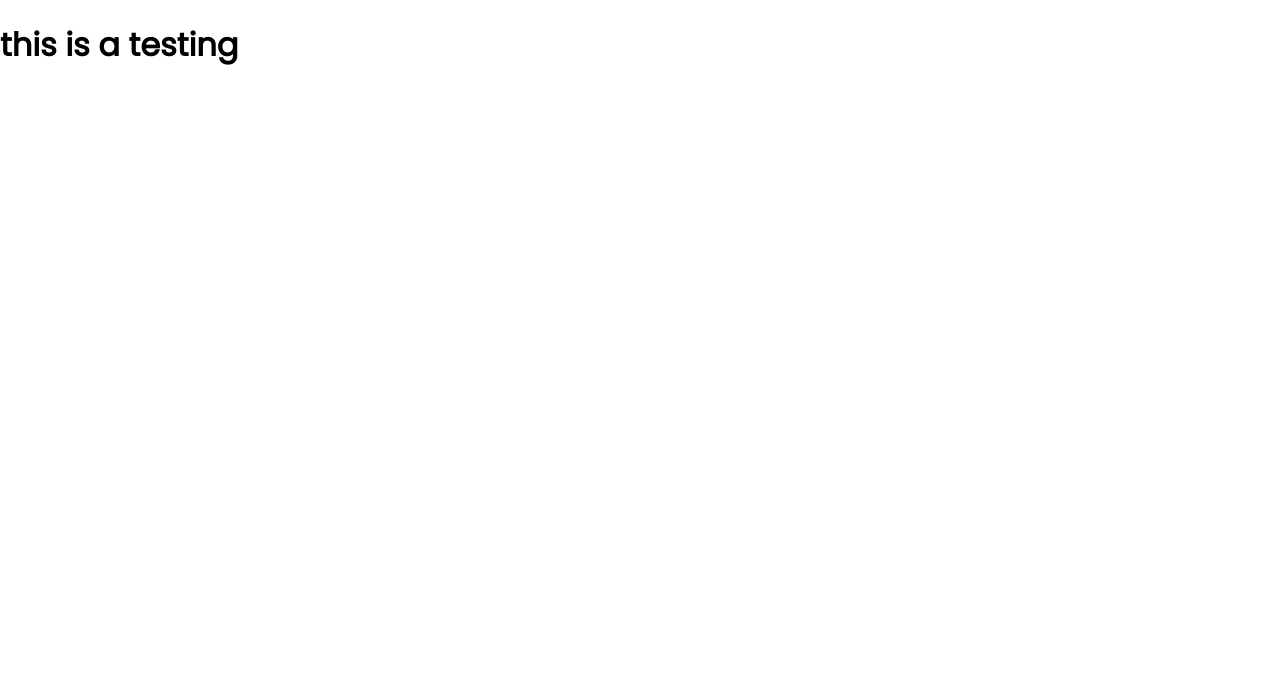
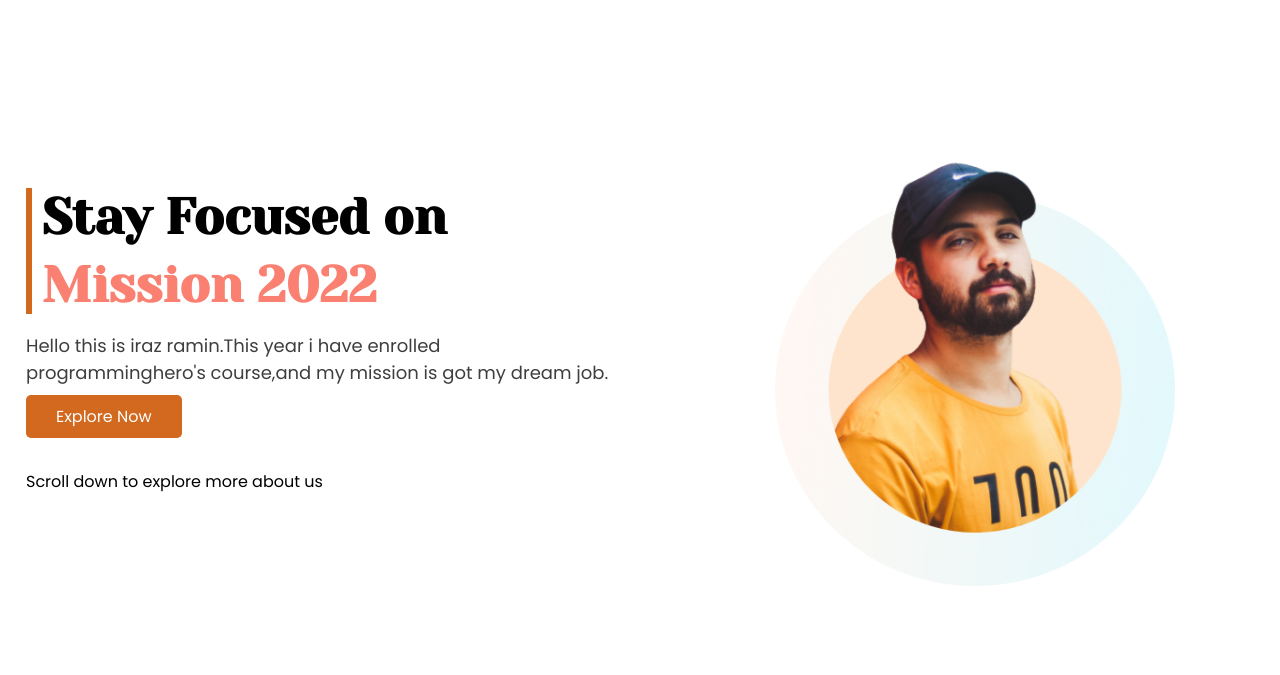
Before and after one commit to irazramin/mission-2022, a plain HTML site: page index.html in a window 1280 px wide. Drawn offline with Linux system fonts and the light colour scheme.

Commit message:
top header added

```diff
--- a/index.html
+++ b/index.html
@@ -14,6 +14,23 @@
     <link rel="stylesheet" href="style.css" />
   </head>
   <body>
-    <h1>this is a testing</h1>
+    <section class="top-header container">
+      <div class="half-width">
+        <div class="top-header-text">
+          <h1>Stay Focused on</h1>
+          <h1 class="highlight-text">Mission 2022</h1>
+        </div>
+        <p>
+          Hello this is iraz ramin.This year i have enrolled programminghero's
+          course,and my mission is got my dream job.
+        </p>
+        <a class="link-btn" href="#">Explore Now</a>
+        <br>
+        <small>Scroll down to explore more about us</small>
+      </div>
+      <div class="half-width">
+        <img src="img/person-2.png" alt="" />
+      </div>
+    </section>
   </body>
 </html>
--- a/style.css
+++ b/style.css
@@ -5,3 +5,73 @@ body {
         sans-serif, 'Yeseva One',
         cursive;
 }
+
+h1 {
+    font-size: 50px;
+}
+
+h2 {
+    font-size: 40px;
+}
+
+section {
+    padding: 60px 0;
+}
+
+.container {
+    width: 1300px;
+    margin: 0 auto;
+}
+
+.highlight-text {
+    color: salmon;
+}
+
+.top-header-text {
+    border-left: 6px solid chocolate;
+    font-family: Yeseva One;
+}
+
+.top-header-text h1 {
+    margin: 10px;
+}
+
+.top-header {
+    display: flex;
+    align-items: center;
+    justify-content: space-between;
+}
+
+.half-width {
+    width: 50%;
+    margin: 2%;
+}
+
+.top-header .half-width img {
+    display: block;
+    width: 400px;
+    height: 500px;
+    margin: 0 auto;
+}
+
+.top-header .half-width p {
+    font-size: 18px;
+    color: #3e3e3e;
+    margin-top: 30px 0;
+
+}
+
+.link-btn {
+    background-color: chocolate;
+    text-decoration: none;
+    color: #ffffff;
+    padding: 10px 30px;
+    font-weight: 500;
+    border-radius: 5px;
+}
+
+.top-header .half-width small{
+    display: block;
+    margin-top: 40px;
+    font-size: 16px;
+}
```
Also changed, not shown: img/person-2.png (added).
